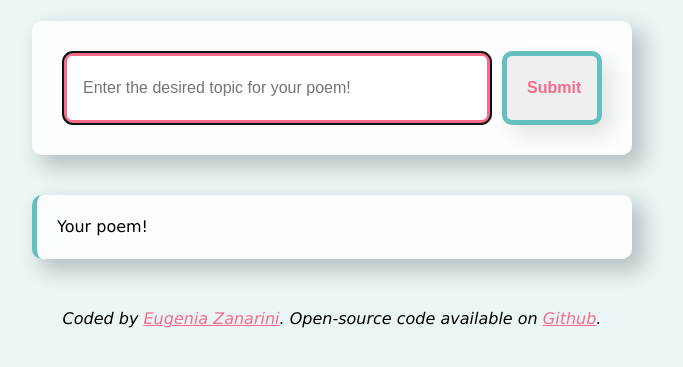
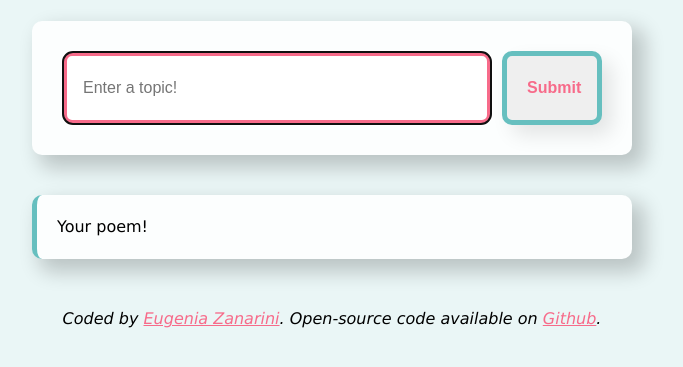
Before and after one commit to therankofjedimaster/AIpoem, a plain HTML site: page index.html in a window 1280 px wide. Shown: the part 201-568 px from the top of the page, without its empty margins (308-991 px from the left). Drawn offline with Linux system fonts and the light colour scheme.

Commit message:
Update index.html
Changed the placeholder so it would fit on smaller screens.

```diff
--- a/index.html
+++ b/index.html
@@ -15,8 +15,8 @@
 
             <main>
                 <form action="">
-                    <input type="text" placeholder="Enter the desired topic for your poem!" autofocus required
-                        autocomplete="off" class="searchbar" />
+                    <input type="text" placeholder="Enter a topic!" autofocus required autocomplete="off"
+                        class="searchbar" />
                     <input type="submit" class="submitbutton">
                 </form>
                 <div id="poem" class="poem">
```
